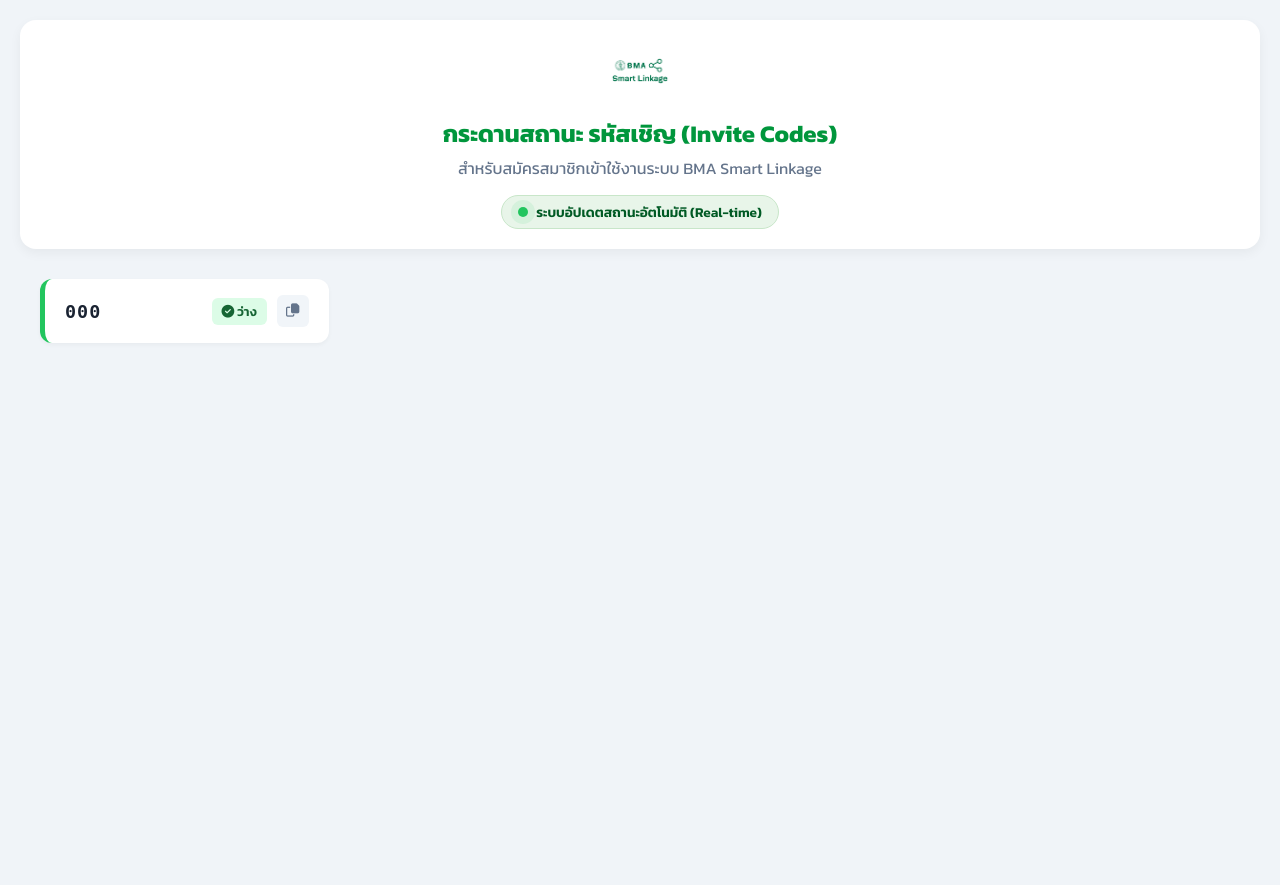
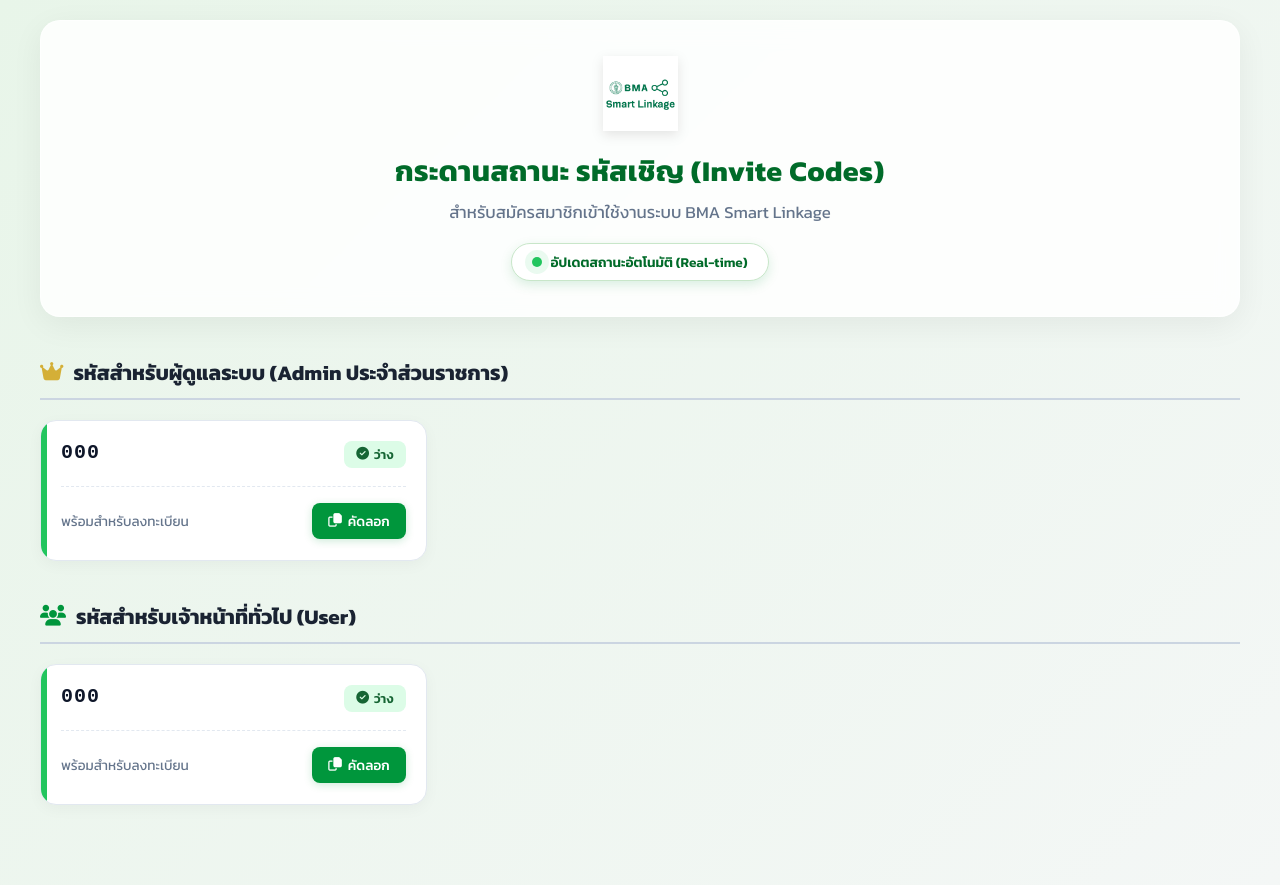
Before and after one commit to iepddbkk-byte/bma-link-portal, a Flask app: template templates/live_invites.html in a window 1280 px wide. Before the commit the page ends 343 px from the top, so only its background shows below. Run offline with Flask 3, Linux system fonts and the light colour scheme; the template is opened without the code that fills it: most values are stand-ins (such as "Sample title", 1, 10 or a date in 2020); some libraries are stand-ins or nearby versions.

Commit message:
Update live_invites.html2

```diff
--- a/templates/live_invites.html
+++ b/templates/live_invites.html
@@ -9,31 +9,46 @@
     <style>
         :root {
             --bma-green: #00963C;
-            --bg-page: #f0f4f8;
+            --bma-green-dark: #006b29;
+            --bg-light: #f4f7f6;
+            --gold: #d4af37;
         }
+
         body {
             font-family: 'Kanit', sans-serif;
-            background-color: var(--bg-page);
+            background: linear-gradient(135deg, #e8f5e9 0%, #f4f7f6 100%);
             margin: 0; padding: 20px;
             color: #1a2332;
+            min-height: 100vh;
         }
+
+        .container {
+            max-width: 1200px;
+            margin: 0 auto;
+            padding-bottom: 60px;
+        }
+
+        /* Header Glassmorphism */
         .header {
             text-align: center;
-            margin-bottom: 30px;
-            padding: 20px;
-            background: #fff;
-            border-radius: 16px;
-            box-shadow: 0 4px 12px rgba(0,0,0,0.05);
+            margin-bottom: 40px;
+            padding: 35px 20px;
+            background: rgba(255, 255, 255, 0.85);
+            backdrop-filter: blur(12px);
+            border-radius: 20px;
+            box-shadow: 0 8px 32px rgba(0,0,0,0.06);
+            border: 1px solid rgba(255,255,255,0.6);
         }
-        .header img { height: 60px; margin-bottom: 10px; }
-        .header h1 { margin: 0; color: var(--bma-green); font-size: 1.5rem; }
-        .header p { margin: 5px 0 0 0; color: #64748b; }
+        .header img { height: 75px; margin-bottom: 12px; filter: drop-shadow(0 4px 6px rgba(0,0,0,0.1)); }
+        .header h1 { margin: 0; color: var(--bma-green-dark); font-size: 1.8rem; font-weight: 700; letter-spacing: 0.5px; }
+        .header p { margin: 8px 0 0 0; color: #64748b; font-size: 1.05rem; }
 
         .live-indicator {
             display: inline-flex; align-items: center; gap: 8px;
-            background: #e8f5e9; color: #005a24;
-            padding: 6px 16px; border-radius: 50px;
-            font-size: 0.85rem; font-weight: 600; margin-top: 15px;
+            background: #fff; color: var(--bma-green-dark);
+            padding: 8px 20px; border-radius: 50px;
+            font-size: 0.85rem; font-weight: 600; margin-top: 18px;
+            box-shadow: 0 4px 12px rgba(0, 150, 60, 0.15);
             border: 1px solid #c8e6c9;
         }
         .dot {
@@ -46,91 +61,199 @@
             100% { box-shadow: 0 0 0 0 rgba(34,197,94,0); }
         }
 
+        /* Section Titles */
+        .section-title {
+            display: flex; align-items: center; gap: 10px;
+            font-size: 1.3rem; font-weight: 700; color: #1a2332;
+            margin: 40px 0 20px; padding-bottom: 10px;
+            border-bottom: 2px solid #cbd5e1;
+        }
+        .section-title.admin-title i { color: var(--gold); }
+        .section-title.user-title i { color: var(--bma-green); }
+
+        /* Grid */
         .grid-container {
             display: grid;
-            grid-template-columns: repeat(auto-fill, minmax(280px, 1fr));
-            gap: 15px;
-            max-width: 1200px;
-            margin: 0 auto;
+            grid-template-columns: repeat(auto-fill, minmax(320px, 1fr));
+            gap: 20px;
         }
 
+        /* Cards */
         .code-card {
             background: #fff;
-            padding: 16px 20px;
-            border-radius: 12px;
-            display: flex;
-            justify-content: space-between;
-            align-items: center;
-            box-shadow: 0 2px 4px rgba(0,0,0,0.04);
-            border-left: 5px solid #ccc;
+            border-radius: 16px;
+            padding: 20px;
+            display: flex; flex-direction: column;
+            box-shadow: 0 4px 15px rgba(0,0,0,0.04);
+            border: 1px solid #e2e8f0;
+            transition: transform 0.3s ease, box-shadow 0.3s ease;
+            position: relative;
+            overflow: hidden;
         }
+        .code-card:hover {
+            transform: translateY(-5px);
+            box-shadow: 0 12px 25px rgba(0,150,60,0.1);
+            border-color: #c8e6c9;
+        }
+        .code-card::before {
+            content: ''; position: absolute; left: 0; top: 0; bottom: 0; width: 6px;
+        }
+        .code-card.available::before { background: #22c55e; }
+        .code-card.used::before { background: #ef4444; }
 
-        .code-card.available { border-left-color: #22c55e; }
-        .code-card.used { border-left-color: #ef4444; opacity: 0.7; }
-
+        .card-top { display: flex; justify-content: space-between; align-items: flex-start; }
         .code-text {
-            font-size: 1.15rem;
-            font-weight: 700;
-            letter-spacing: 1px;
-            font-family: monospace;
+            font-size: 1.25rem; font-weight: 700; letter-spacing: 1px;
+            color: #0f172a; font-family: 'Courier New', monospace;
         }
 
         .status-badge {
-            padding: 4px 10px;
-            border-radius: 6px;
-            font-size: 0.8rem;
-            font-weight: 600;
+            padding: 4px 12px; border-radius: 8px;
+            font-size: 0.8rem; font-weight: 600; display: inline-flex; align-items: center; gap: 5px;
         }
         .status-badge.available { background: #dcfce7; color: #166534; }
-        .status-badge.used { background: #fee2e2; color: #991b1b; text-decoration: line-through; }
+        .status-badge.used { background: #fee2e2; color: #991b1b; }
 
+        .card-bottom {
+            margin-top: 18px; padding-top: 15px;
+            border-top: 1px dashed #e2e8f0;
+            display: flex; justify-content: space-between; align-items: center;
+            min-height: 38px;
+        }
+
+        /* Elements inside card bottom */
+        .hint-text { font-size: 0.85rem; color: #64748b; }
         .copy-btn {
-            background: #f1f5f9; border: none; cursor: pointer;
-            width: 32px; height: 32px; border-radius: 6px;
-            color: #64748b; transition: 0.2s; display: flex;
-            align-items: center; justify-content: center; margin-left: 10px;
+            background: var(--bma-green); color: #fff; border: none; cursor: pointer;
+            padding: 8px 16px; border-radius: 8px; font-family: 'Kanit', sans-serif;
+            font-size: 0.85rem; font-weight: 500; transition: 0.2s;
+            display: inline-flex; align-items: center; gap: 6px;
+            box-shadow: 0 2px 8px rgba(0,150,60,0.2);
         }
-        .copy-btn:hover { background: var(--bma-green); color: #fff; }
-        .card-right { display: flex; align-items: center; }
+        .copy-btn:hover { background: var(--bma-green-dark); transform: scale(1.03); }
+        .copy-btn:active { transform: scale(0.95); }
 
+        /* User Info (When Used) */
+        .user-info { display: flex; align-items: center; gap: 10px; width: 100%; justify-content: space-between;}
+        .user-name {
+            font-size: 0.95rem; font-weight: 600; color: #334155;
+            display: flex; align-items: center; gap: 6px;
+        }
+        .user-name i { color: #94a3b8; }
+        .agency-badge {
+            background: #f1f5f9; color: #475569;
+            padding: 4px 10px; border-radius: 6px;
+            font-size: 0.8rem; font-weight: 600; border: 1px solid #cbd5e1;
+        }
+
+        /* Mobile Adjustments */
+        @media (max-width: 600px) {
+            .header h1 { font-size: 1.4rem; }
+            .grid-container { grid-template-columns: 1fr; }
+            .code-text { font-size: 1.15rem; }
+            .user-name { font-size: 0.9rem; }
+            .agency-badge { font-size: 0.75rem; padding: 3px 8px; }
+        }
     </style>
 </head>
 <body>
 
+    <div class="container">
         <div class="header">
             <img src="{{ url_for('static', filename='pictures/logo.png') }}" alt="BMA Logo">
             <h1>กระดานสถานะ รหัสเชิญ (Invite Codes)</h1>
             <p>สำหรับสมัครสมาชิกเข้าใช้งานระบบ BMA Smart Linkage</p>
             <div class="live-indicator">
-            <div class="dot"></div> ระบบอัปเดตสถานะอัตโนมัติ (Real-time)
+                <div class="dot"></div> อัปเดตสถานะอัตโนมัติ (Real-time)
             </div>
         </div>
 
+        {% if admin_codes %}
+        <h2 class="section-title admin-title">
+            <i class="fas fa-crown"></i> รหัสสำหรับผู้ดูแลระบบ (Admin ประจำส่วนราชการ)
+        </h2>
         <div class="grid-container">
-        {% for code in invite_codes %}
+            {% for code in admin_codes %}
                 <div class="code-card {% if code.Status == 'Available' %}available{% else %}used{% endif %}">
-                <div class="code-text" id="code-{{ loop.index }}">{{ code.Code }}</div>
-                <div class="card-right">
+                    <div class="card-top">
+                        <div class="code-text">{{ code.Code }}</div>
                         {% if code.Status == 'Available' %}
                             <span class="status-badge available"><i class="fas fa-check-circle"></i> ว่าง</span>
-                        <button class="copy-btn" onclick="copyCode('{{ code.Code }}')" title="คัดลอกรหัส"><i class="far fa-copy"></i></button>
                         {% else %}
-                        <span class="status-badge used"><i class="fas fa-times-circle"></i> ถูกใช้แล้ว</span>
+                            <span class="status-badge used"><i class="fas fa-lock"></i> ถูกใช้แล้ว</span>
+                        {% endif %}
+                    </div>
+                    <div class="card-bottom">
+                        {% if code.Status == 'Available' %}
+                            <span class="hint-text">พร้อมสำหรับลงทะเบียน</span>
+                            <button class="copy-btn" onclick="copyCode('{{ code.Code }}')"><i class="far fa-copy"></i> คัดลอก</button>
+                        {% else %}
+                            <div class="user-info">
+                                <span class="user-name"><i class="fas fa-user-check"></i> {{ code.UsedByUsername }}</span>
+                                {% if code.agency_abbr %}
+                                    <span class="agency-badge">{{ code.agency_abbr }}</span>
+                                {% endif %}
+                            </div>
                         {% endif %}
                     </div>
                 </div>
             {% endfor %}
         </div>
+        {% endif %}
 
+        {% if user_codes %}
+        <h2 class="section-title user-title">
+            <i class="fas fa-users"></i> รหัสสำหรับเจ้าหน้าที่ทั่วไป (User)
+        </h2>
+        <div class="grid-container">
+            {% for code in user_codes %}
+                <div class="code-card {% if code.Status == 'Available' %}available{% else %}used{% endif %}">
+                    <div class="card-top">
+                        <div class="code-text">{{ code.Code }}</div>
+                        {% if code.Status == 'Available' %}
+                            <span class="status-badge available"><i class="fas fa-check-circle"></i> ว่าง</span>
+                        {% else %}
+                            <span class="status-badge used"><i class="fas fa-lock"></i> ถูกใช้แล้ว</span>
+                        {% endif %}
+                    </div>
+                    <div class="card-bottom">
+                        {% if code.Status == 'Available' %}
+                            <span class="hint-text">พร้อมสำหรับลงทะเบียน</span>
+                            <button class="copy-btn" onclick="copyCode('{{ code.Code }}')"><i class="far fa-copy"></i> คัดลอก</button>
+                        {% else %}
+                            <div class="user-info">
+                                <span class="user-name"><i class="fas fa-user-check"></i> {{ code.UsedByUsername }}</span>
+                                {% if code.agency_abbr %}
+                                    <span class="agency-badge">{{ code.agency_abbr }}</span>
+                                {% endif %}
+                            </div>
+                        {% endif %}
+                    </div>
+                </div>
+            {% endfor %}
+        </div>
+        {% endif %}
+
+    </div>
+
+    <script src="https://cdn.jsdelivr.net/npm/sweetalert2@11"></script>
     <script>
-        // ฟังก์ชันคัดลอกรหัส
+        // ฟังก์ชันคัดลอกรหัสสวยๆ ด้วย SweetAlert
         function copyCode(text) {
             navigator.clipboard.writeText(text).then(() => {
-                alert("คัดลอกรหัส " + text + " แล้ว! สามารถนำไปวางหน้าสมัครสมาชิกได้เลยครับ");
+                const Toast = Swal.mixin({
+                    toast: true, position: 'top-end',
+                    showConfirmButton: false, timer: 2000,
+                    timerProgressBar: true
+                });
+                Toast.fire({
+                    icon: 'success',
+                    title: `คัดลอกรหัส ${text} แล้ว!`
+                });
             });
         }
 
-        // รีเฟรชหน้าเว็บอัตโนมัติทุก 30 วินาที เพื่อดูคนกดใช้งานรหัส
+        // รีเฟรชหน้าเว็บอัตโนมัติทุก 30 วินาที
         setTimeout(function(){
             window.location.reload(1);
         }, 30000);
```
Lines whose indentation alone changed are shown as unchanged.
